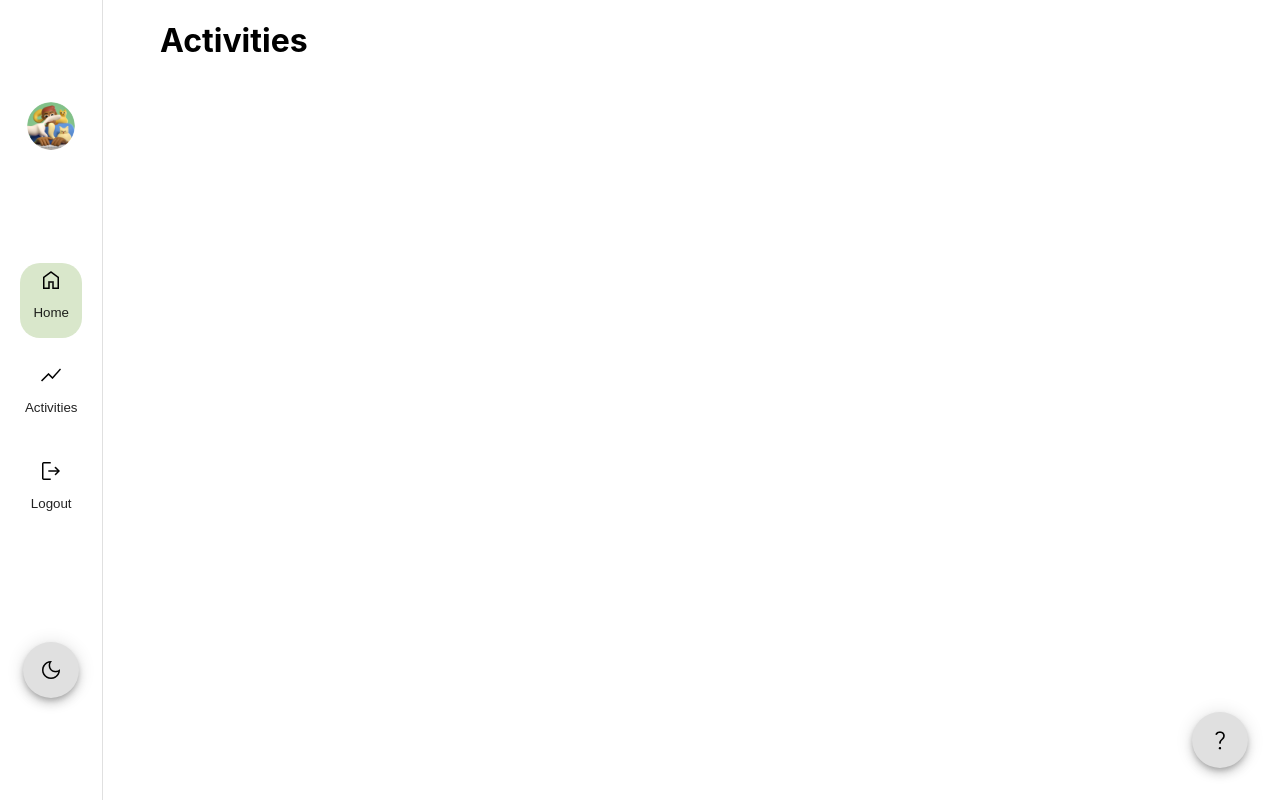
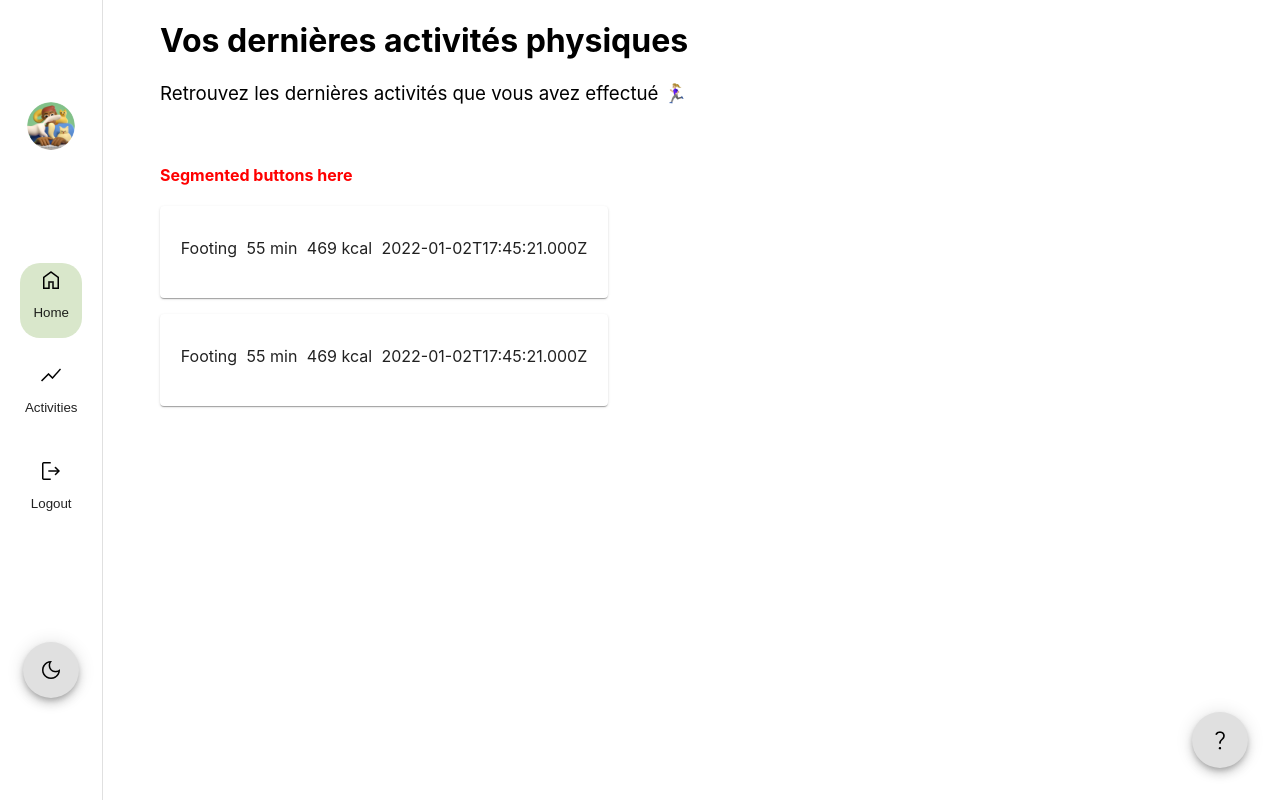
Before and after one commit to MHaurel/tii-2023, a React (Create React App) app: page /activities in a window 1280 px wide. Built offline with nearby package versions, Linux system fonts and the light colour scheme.

Commit message:
Activity and Person models

```diff
--- /dev/null
+++ b/src/components/ActivityCard.css
@@ -0,0 +1,19 @@
+.activity {
+    width: 35vw;
+    margin: 1rem 0;
+}
+
+.activity:hover {
+    background-color: antiquewhite;
+    /* cursor: pointer; */
+}
+
+.activityWrapper{
+    display: flex;
+    flex-direction: row;
+    justify-content: space-around;
+}
+
+.activityWrapper > * {
+    font-weight: 400;
+}
--- /dev/null
+++ b/src/components/ActivityCard.js
@@ -0,0 +1,20 @@
+import { Card, CardContent } from "@mui/material";
+
+import "./ActivityCard.css"
+
+function ActivityCard ({activity}) {
+    return (
+        <Card className="activity">
+            <CardContent>
+                <div className="activityWrapper">
+                    <p>{activity.typeOfActivity}</p>
+                    <p>{activity.duration} min</p>
+                    <p>{activity.consumedCalories} kcal</p>
+                    <p>{activity.date}</p>
+                </div>
+            </CardContent>
+        </Card>
+    )
+}
+
+export default ActivityCard;
--- /dev/null
+++ b/src/models/Activity.js
@@ -0,0 +1,13 @@
+class Activity {
+    constructor(id, people_id, typeOfActivity, duration, numberOfSteps, consumedCalories, date) {
+        this.id = id
+        this.people_id = people_id
+        this.typeOfActivity = typeOfActivity[0].toUpperCase() + typeOfActivity.slice(1)
+        this.duration = duration
+        this.numberOfSteps = numberOfSteps
+        this.consumedCalories = consumedCalories
+        this.date = date
+    }
+}
+
+export default Activity;
--- /dev/null
+++ b/src/pages/Activities.css
@@ -0,0 +1,3 @@
+.subtitle {
+    font-weight: normal;
+}
--- a/src/pages/Activities.js
+++ b/src/pages/Activities.js
@@ -1,7 +1,36 @@
+import "./Activities.css";
+
+import Activity from "../models/Activity";
+
+import ActivityCard from "../components/ActivityCard";
+
 function Activities() {
+
+    let activity = new Activity(
+        1,
+        1,
+        "footing",
+        55,
+        0,
+        469,
+        "2022-01-02T17:45:21.000Z"
+    );
+    let activities = [
+        activity, activity
+    ];
+
     return (
         <div>
-            <h1>Activities</h1>
+            <h1>Vos dernières activités physiques</h1>
+            <h3 className="subtitle">Retrouvez les dernières activités que vous avez effectué 🏃🏼‍♀️</h3>
+            <br/>
+            <h4 style={{color: "red"}}>Segmented buttons here</h4>
+            <p></p>
+            {
+                activities.map((act, i) => {
+                    return <ActivityCard activity={act}/>
+                })
+            }
         </div>
     )
 }
```
Also changed, not shown: src/models/Person.js (added, +19 -0 lines).
